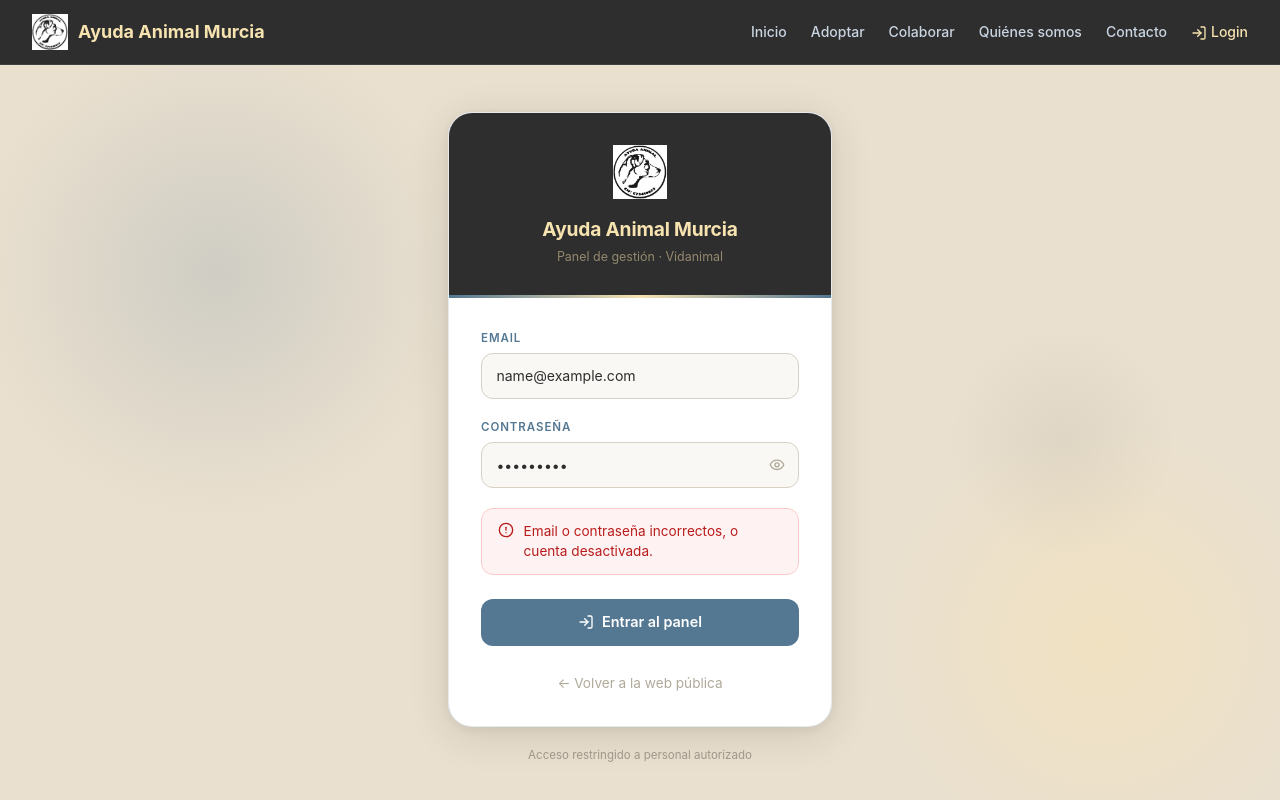
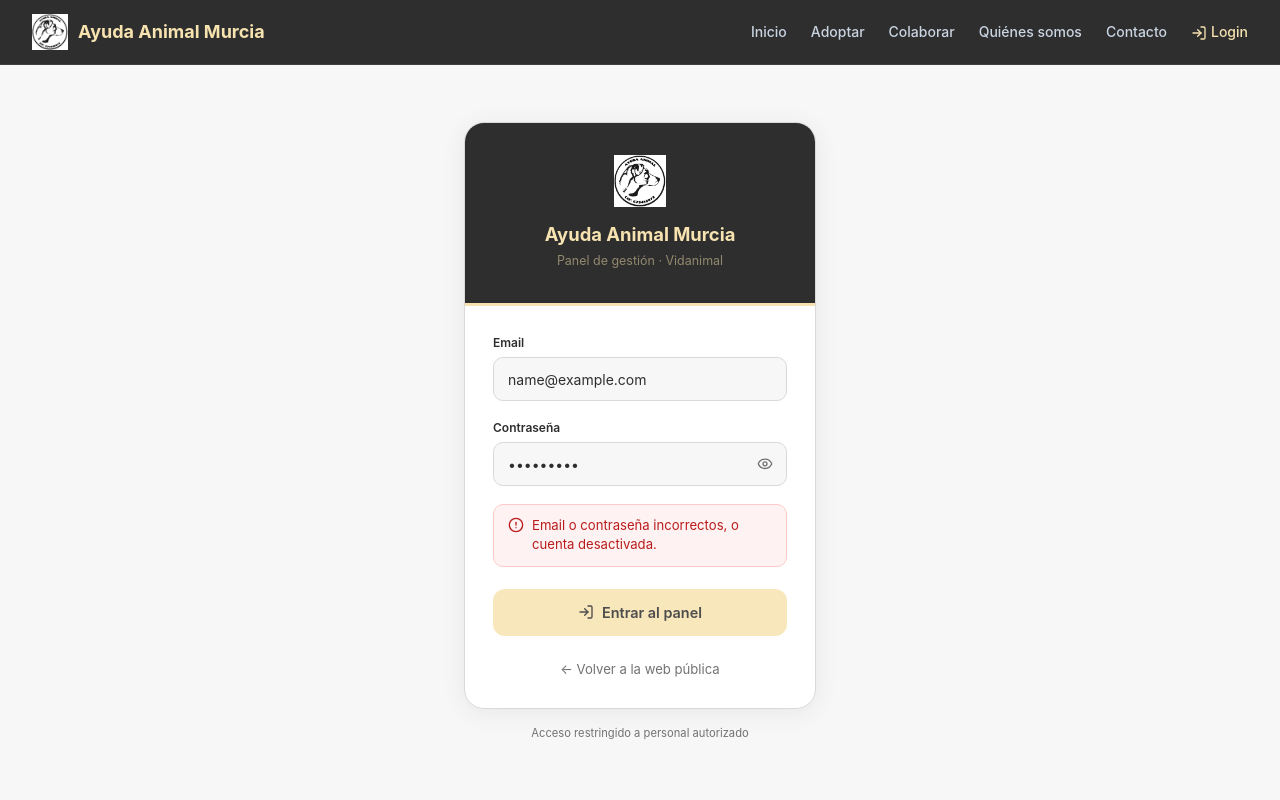
Before and after one commit to neri-um/Ayuda-Animal-Murcia-web, a React (Vite) app in the folder cliente/: page /login in a window 1280 px wide. Both pictures are taken after typing "name@example.com", "Sample123" into the empty fields and a click on the button "Entrar al panel". Shown: the top 800 px of the page. Built offline with nearby package versions, Linux system fonts and the light colour scheme; no server answers.

Commit message:
fix: login con paleta exacta del Home (#f7f7f7 fondo, botón crema, sin azules)

```diff
--- a/cliente/src/app/pages/Login.tsx
+++ b/cliente/src/app/pages/Login.tsx
@@ -3,6 +3,14 @@ import { useNavigate, Link } from 'react-router';
 import { Eye, EyeOff, LogIn, AlertCircle } from 'lucide-react';
 import { useAuth } from '../context/AppContext';
 import LOGO_URL from '../public/logo.jpg';
+
+// Paleta extraída 1:1 del Home.tsx
+// fondo:      #f7f7f7
+// superficie: #ffffff
+// negro:      #2e2e2e
+// gris texto: #727272
+// borde:      #d9d9d9
+// crema:      #f7e3b0  ← color de acción principal
 
 export default function Login() {
   const [email, setEmail]       = useState('');
@@ -19,11 +27,8 @@ export default function Login() {
     setLoading(true);
     const ok = await login(email, password);
     setLoading(false);
-    if (ok) {
-      navigate('/dashboard');
-    } else {
-      setError('Email o contraseña incorrectos, o cuenta desactivada.');
-    }
+    if (ok) navigate('/dashboard');
+    else setError('Email o contraseña incorrectos, o cuenta desactivada.');
   };
 
   return (
@@ -33,101 +38,151 @@ export default function Login() {
       alignItems: 'center',
       justifyContent: 'center',
       padding: '3rem 1rem',
-      backgroundColor: '#EAE0CF',
-      position: 'relative',
-      overflow: 'hidden',
+      backgroundColor: '#f7f7f7',   // igual que el fondo del Home
     }}>
-      <div aria-hidden="true" style={{ position: 'absolute', inset: 0, zIndex: 0, pointerEvents: 'none' }}>
-        <div style={{ position: 'absolute', top: '-8%', left: '-4%', width: '42vw', height: '42vw', borderRadius: '50%', background: 'radial-gradient(circle, rgba(84,119,146,0.18) 0%, transparent 65%)' }} />
-        <div style={{ position: 'absolute', bottom: '-10%', right: '-5%', width: '38vw', height: '38vw', borderRadius: '50%', background: 'radial-gradient(circle, rgba(247,227,176,0.45) 0%, transparent 65%)' }} />
-        <div style={{ position: 'absolute', top: '35%', right: '8%', width: '18vw', height: '18vw', borderRadius: '50%', background: 'radial-gradient(circle, rgba(46,46,46,0.06) 0%, transparent 70%)' }} />
-      </div>
+      <div style={{ width: '100%', maxWidth: '22rem' }}>
 
-      <div className="w-full max-w-sm" style={{ position: 'relative', zIndex: 1 }}>
+        {/* Card */}
         <div style={{
           backgroundColor: '#ffffff',
-          borderRadius: '1.5rem',
-          boxShadow: '0 8px 40px rgba(46,46,46,0.14), 0 2px 8px rgba(46,46,46,0.07)',
-          border: '1px solid rgba(84,119,146,0.15)',
+          borderRadius: '1.25rem',
+          border: '1px solid #d9d9d9',
+          boxShadow: '0 4px 24px rgba(46,46,46,0.08)',
           overflow: 'hidden',
         }}>
-          <div style={{ backgroundColor: '#2e2e2e', padding: '2rem 2rem 1.75rem', textAlign: 'center' }}>
-            <div style={{ display: 'flex', justifyContent: 'center', marginBottom: '1rem' }}>
-              <img src={LOGO_URL} alt="Logo Ayuda Animal Murcia" style={{ height: '54px', width: 'auto' }} />
+
+          {/* Cabecera oscura — igual que el hero del Home */}
+          <div style={{ backgroundColor: '#2e2e2e', padding: '2rem', textAlign: 'center' }}>
+            <div style={{ display: 'flex', justifyContent: 'center', marginBottom: '0.875rem' }}>
+              <img src={LOGO_URL} alt="Logo Ayuda Animal Murcia" style={{ height: '52px', width: 'auto' }} />
             </div>
-            <h1 style={{ color: '#f7e3b0', fontSize: '1.2rem', fontWeight: 700, letterSpacing: '-0.01em', margin: 0 }}>
+            <h1 style={{ margin: 0, color: '#f7e3b0', fontSize: '1.15rem', fontWeight: 700 }}>
               Ayuda Animal Murcia
             </h1>
-            <p style={{ color: 'rgba(247,227,176,0.5)', fontSize: '0.78rem', marginTop: '0.25rem' }}>
+            <p style={{ margin: '0.2rem 0 0', color: 'rgba(247,227,176,0.5)', fontSize: '0.78rem' }}>
               Panel de gestión · Vidanimal
             </p>
           </div>
 
-          <div style={{ height: '3px', background: 'linear-gradient(to right, #547792, #f7e3b0, #547792)' }} />
+          {/* Separador crema */}
+          <div style={{ height: '3px', backgroundColor: '#f7e3b0' }} />
 
-          <div style={{ padding: '2rem' }}>
-            <form onSubmit={handleSubmit} noValidate style={{ display: 'flex', flexDirection: 'column', gap: '1.25rem' }}>
+          {/* Formulario */}
+          <div style={{ padding: '1.75rem' }}>
+            <form onSubmit={handleSubmit} noValidate style={{ display: 'flex', flexDirection: 'column', gap: '1.1rem' }}>
+
+              {/* Email */}
               <div>
-                <label htmlFor="login-email" style={{ display: 'block', fontSize: '0.72rem', fontWeight: 600, textTransform: 'uppercase', letterSpacing: '0.08em', color: '#547792', marginBottom: '0.4rem' }}>Email</label>
+                <label
+                  htmlFor="login-email"
+                  style={{ display: 'block', fontSize: '0.75rem', fontWeight: 600, color: '#2e2e2e', marginBottom: '0.35rem' }}
+                >
+                  Email
+                </label>
                 <input
                   id="login-email" type="email" value={email} required
                   placeholder="tu@correo.org"
                   onChange={e => { setEmail(e.target.value); setError(''); }}
-                  onFocus={e => (e.currentTarget.style.borderColor = '#547792')}
-                  onBlur={e  => (e.currentTarget.style.borderColor = '#d8cfc4')}
-                  style={{ width: '100%', border: '1.5px solid #d8cfc4', borderRadius: '0.75rem', padding: '0.7rem 0.9rem', fontSize: '0.88rem', outline: 'none', transition: 'border-color 0.2s', backgroundColor: '#faf8f5', color: '#2e2e2e' }}
+                  onFocus={e  => (e.currentTarget.style.borderColor = '#2e2e2e')}
+                  onBlur={e   => (e.currentTarget.style.borderColor = '#d9d9d9')}
+                  style={{
+                    width: '100%', border: '1.5px solid #d9d9d9', borderRadius: '0.625rem',
+                    padding: '0.65rem 0.875rem', fontSize: '0.875rem', outline: 'none',
+                    transition: 'border-color 0.15s', backgroundColor: '#f7f7f7', color: '#2e2e2e',
+                  }}
                 />
               </div>
+
+              {/* Contraseña */}
               <div>
-                <label htmlFor="login-password" style={{ display: 'block', fontSize: '0.72rem', fontWeight: 600, textTransform: 'uppercase', letterSpacing: '0.08em', color: '#547792', marginBottom: '0.4rem' }}>Contraseña</label>
+                <label
+                  htmlFor="login-password"
+                  style={{ display: 'block', fontSize: '0.75rem', fontWeight: 600, color: '#2e2e2e', marginBottom: '0.35rem' }}
+                >
+                  Contraseña
+                </label>
                 <div style={{ position: 'relative' }}>
                   <input
                     id="login-password" type={showPass ? 'text' : 'password'} value={password} required
                     placeholder="••••••••"
                     onChange={e => { setPassword(e.target.value); setError(''); }}
-                    onFocus={e => (e.currentTarget.style.borderColor = '#547792')}
-                    onBlur={e  => (e.currentTarget.style.borderColor = '#d8cfc4')}
-                    style={{ width: '100%', border: '1.5px solid #d8cfc4', borderRadius: '0.75rem', padding: '0.7rem 2.6rem 0.7rem 0.9rem', fontSize: '0.88rem', outline: 'none', transition: 'border-color 0.2s', backgroundColor: '#faf8f5', color: '#2e2e2e' }}
+                    onFocus={e  => (e.currentTarget.style.borderColor = '#2e2e2e')}
+                    onBlur={e   => (e.currentTarget.style.borderColor = '#d9d9d9')}
+                    style={{
+                      width: '100%', border: '1.5px solid #d9d9d9', borderRadius: '0.625rem',
+                      padding: '0.65rem 2.5rem 0.65rem 0.875rem', fontSize: '0.875rem', outline: 'none',
+                      transition: 'border-color 0.15s', backgroundColor: '#f7f7f7', color: '#2e2e2e',
+                    }}
                   />
                   <button
-                    type="button" onClick={() => setShowPass(!showPass)}
+                    type="button"
+                    onClick={() => setShowPass(!showPass)}
                     aria-label={showPass ? 'Ocultar contraseña' : 'Mostrar contraseña'}
-                    onMouseEnter={e => (e.currentTarget.style.color = '#547792')}
-                    onMouseLeave={e => (e.currentTarget.style.color = '#b0a99a')}
-                    style={{ position: 'absolute', right: '0.7rem', top: '50%', transform: 'translateY(-50%)', background: 'none', border: 'none', cursor: 'pointer', color: '#b0a99a', padding: '0.2rem', display: 'flex', alignItems: 'center' }}
+                    onMouseEnter={e => (e.currentTarget.style.color = '#2e2e2e')}
+                    onMouseLeave={e => (e.currentTarget.style.color = '#727272')}
+                    style={{
+                      position: 'absolute', right: '0.65rem', top: '50%',
+                      transform: 'translateY(-50%)', background: 'none', border: 'none',
+                      cursor: 'pointer', color: '#727272', padding: '0.2rem',
+                      display: 'flex', alignItems: 'center', transition: 'color 0.15s',
+                    }}
                   >
                     {showPass ? <EyeOff className="w-4 h-4" /> : <Eye className="w-4 h-4" />}
                   </button>
                 </div>
               </div>
 
+              {/* Error */}
               {error && (
-                <div style={{ display: 'flex', alignItems: 'flex-start', gap: '0.6rem', padding: '0.75rem 1rem', borderRadius: '0.75rem', backgroundColor: '#fef2f2', border: '1px solid #fecaca', color: '#b91c1c', fontSize: '0.85rem' }}>
-                  <AlertCircle className="w-4 h-4 flex-shrink-0" style={{ marginTop: '0.1rem' }} />
+                <div style={{
+                  display: 'flex', alignItems: 'flex-start', gap: '0.5rem',
+                  padding: '0.7rem 0.875rem', borderRadius: '0.625rem',
+                  backgroundColor: '#fef2f2', border: '1px solid #fecaca',
+                  color: '#b91c1c', fontSize: '0.82rem',
+                }}>
+                  <AlertCircle className="w-4 h-4 flex-shrink-0" style={{ marginTop: '0.05rem' }} />
                   <span>{error}</span>
                 </div>
               )}
 
+              {/* Botón — crema con texto oscuro, igual que el CTA del hero del Home */}
               <button
-                type="submit" disabled={loading}
-                onMouseEnter={e => { if (!loading) e.currentTarget.style.backgroundColor = '#3d6180'; }}
-                onMouseLeave={e => { if (!loading) e.currentTarget.style.backgroundColor = '#547792'; }}
-                style={{ display: 'flex', alignItems: 'center', justifyContent: 'center', gap: '0.5rem', width: '100%', backgroundColor: loading ? '#8fa8b8' : '#547792', color: '#ffffff', fontWeight: 600, fontSize: '0.9rem', padding: '0.8rem', borderRadius: '0.75rem', border: 'none', cursor: loading ? 'not-allowed' : 'pointer', transition: 'background-color 0.2s', marginTop: '0.25rem' }}
+                type="submit"
+                disabled={loading}
+                onMouseEnter={e => { if (!loading) e.currentTarget.style.opacity = '0.85'; }}
+                onMouseLeave={e => { if (!loading) e.currentTarget.style.opacity = '1'; }}
+                style={{
+                  display: 'flex', alignItems: 'center', justifyContent: 'center', gap: '0.5rem',
+                  width: '100%',
+                  backgroundColor: loading ? '#e8d49a' : '#f7e3b0',  // crema del Home
+                  color: '#2e2e2e',
+                  fontWeight: 600, fontSize: '0.9rem',
+                  padding: '0.8rem', borderRadius: '0.75rem',
+                  border: 'none', cursor: loading ? 'not-allowed' : 'pointer',
+                  transition: 'opacity 0.15s', marginTop: '0.25rem',
+                }}
               >
                 {loading ? (
-                  <><svg className="animate-spin w-4 h-4" viewBox="0 0 24 24" fill="none"><circle className="opacity-25" cx="12" cy="12" r="10" stroke="currentColor" strokeWidth="4" /><path className="opacity-75" fill="currentColor" d="M4 12a8 8 0 018-8v4l3-3-3-3v4a8 8 0 100 16v-4l-3 3 3 3v-4a8 8 0 01-8-8z" /></svg>Entrando...</>
+                  <>
+                    <svg className="animate-spin w-4 h-4" viewBox="0 0 24 24" fill="none">
+                      <circle className="opacity-25" cx="12" cy="12" r="10" stroke="currentColor" strokeWidth="4" />
+                      <path className="opacity-75" fill="currentColor" d="M4 12a8 8 0 018-8v4l3-3-3-3v4a8 8 0 100 16v-4l-3 3 3 3v-4a8 8 0 01-8-8z" />
+                    </svg>
+                    Entrando...
+                  </>
                 ) : (
                   <><LogIn className="w-4 h-4" />Entrar al panel</>
                 )}
               </button>
             </form>
 
-            <div style={{ marginTop: '1.5rem', textAlign: 'center' }}>
+            {/* Volver */}
+            <div style={{ marginTop: '1.25rem', textAlign: 'center' }}>
               <Link
                 to="/"
-                onMouseEnter={e => (e.currentTarget.style.color = '#547792')}
-                onMouseLeave={e => (e.currentTarget.style.color = '#b0a99a')}
-                style={{ fontSize: '0.85rem', color: '#b0a99a', textDecoration: 'none', transition: 'color 0.2s' }}
+                onMouseEnter={e => (e.currentTarget.style.color = '#2e2e2e')}
+                onMouseLeave={e => (e.currentTarget.style.color = '#727272')}
+                style={{ fontSize: '0.82rem', color: '#727272', textDecoration: 'none', transition: 'color 0.15s' }}
               >
                 ← Volver a la web pública
               </Link>
@@ -135,7 +190,7 @@ export default function Login() {
           </div>
         </div>
 
-        <p style={{ textAlign: 'center', marginTop: '1.25rem', fontSize: '0.72rem', color: '#a09689' }}>
+        <p style={{ textAlign: 'center', marginTop: '1rem', fontSize: '0.7rem', color: '#727272' }}>
           Acceso restringido a personal autorizado
         </p>
       </div>
```
